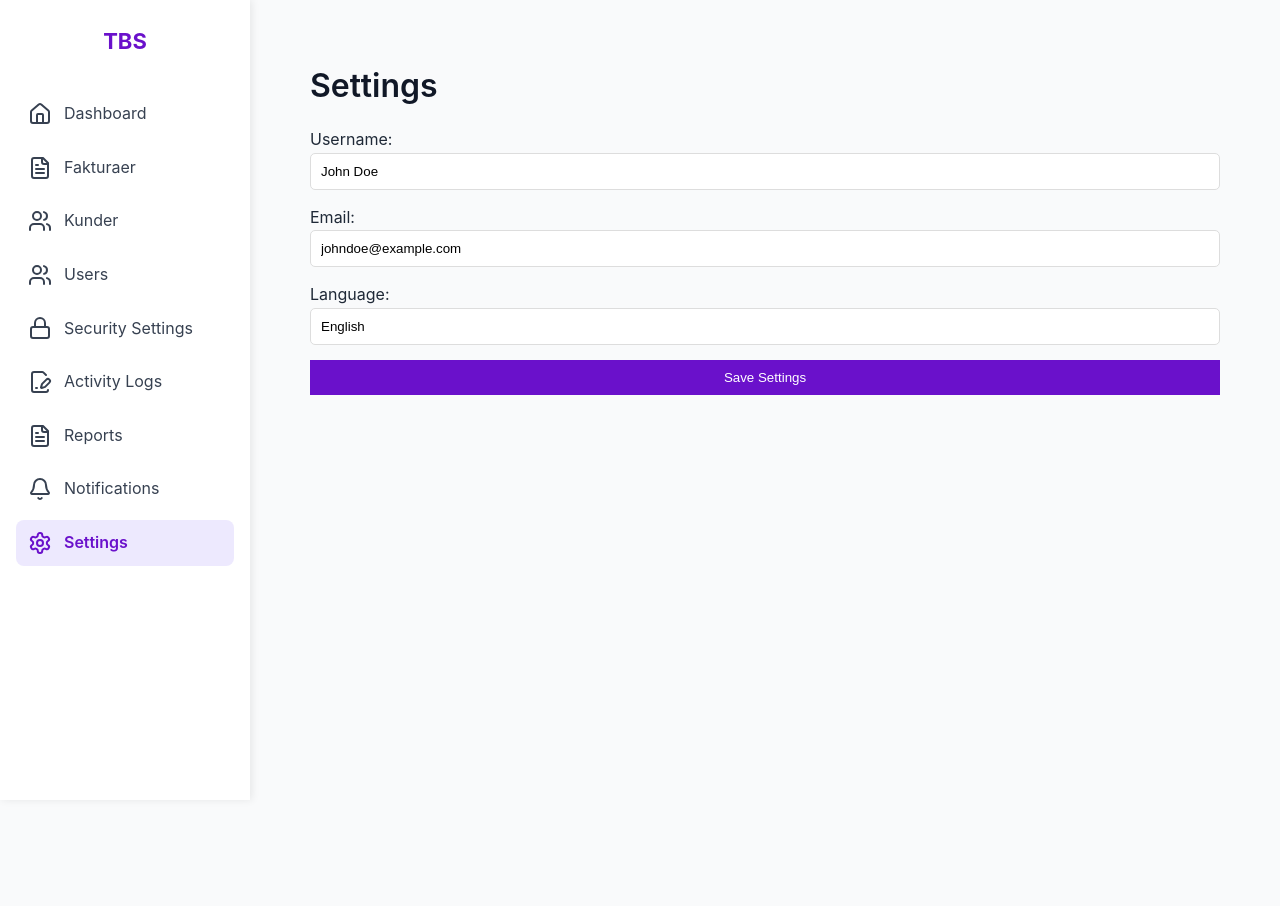
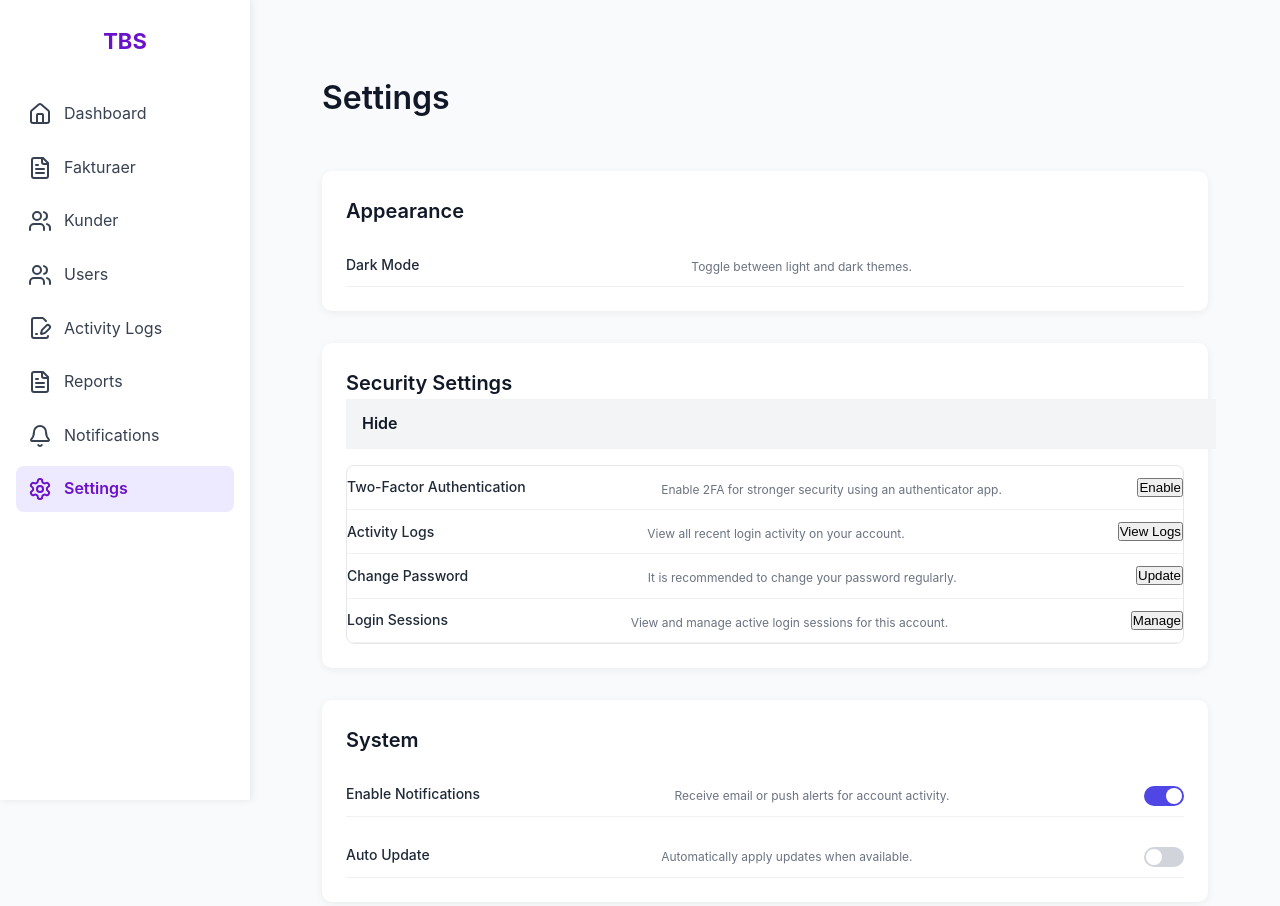
Before and after one commit to WesamNakhla/BachelorTBS, a React (Vite) app: page /settings in a window 1280 px wide. Shown: the top 906 px of the page. Before the commit the page ends 840 px from the top, so only its background shows below. Built offline with nearby package versions, Linux system fonts and the light colour scheme.

Commit message:
settings update1

```diff
--- a/src/components/Sidebar.tsx
+++ b/src/components/Sidebar.tsx
@@ -16,7 +16,6 @@ import {
   Users,
   FileText,
   Settings,
-  Lock,
   Bell,
   FileSignature,
   Menu,
@@ -28,13 +27,13 @@ const Sidebar: React.FC = () => {
   const [isSidebarOpen, setIsSidebarOpen] = useState(false);
   const location = useLocation();
 
-  // Navigation links (Roles link removed)
+  // Navigation links (Security Settings removed and merged into Settings)
   const navLinks = [
     { to: "/dashboard", label: "Dashboard", icon: <Home /> },
     { to: "/invoices", label: "Fakturaer", icon: <FileText /> },
     { to: "/customers", label: "Kunder", icon: <Users /> },
     { to: "/users", label: "Users", icon: <Users /> },
-    { to: "/settings/security", label: "Security Settings", icon: <Lock /> },
+    // { to: "/settings/security", label: "Security Settings", icon: <Lock /> }, // Removed
     { to: "/settings/security/logs", label: "Activity Logs", icon: <FileSignature /> },
     { to: "/reports", label: "Reports", icon: <FileText /> },
     { to: "/notifications", label: "Notifications", icon: <Bell /> },
--- a/src/pages/Settings/Security/ActivityLogs.tsx
+++ b/src/pages/Settings/Security/ActivityLogs.tsx
@@ -7,7 +7,7 @@ import {
   TableHeader,
   TableBody,
   TableData,
-} from "../../styles/SecurityStyles";
+} from "../../../styles/SecurityStyles";
 import axios from "axios";
 
 // Define the type for a log entry
--- a/src/pages/Settings/Security/Enable2FA.tsx
+++ b/src/pages/Settings/Security/Enable2FA.tsx
@@ -1,6 +1,6 @@
 import { useState } from "react";
 import axios from "axios";
-import { SecurityContainer, SecurityForm, Input, SubmitButton } from "../../styles/SecurityStyles";
+import { SecurityContainer, SecurityForm, Input, SubmitButton } from "../../../styles/SecurityStyles";
 
 const Enable2FA = () => {
   const [phoneNumber, setPhoneNumber] = useState("");
@@ -12,7 +12,7 @@ const Enable2FA = () => {
       await axios.post("/api/security/send-otp", { phoneNumber });
       setOtpSent(true);
       alert("OTP sent to your phone.");
-    } catch (error) {
+    } catch {
       alert("Failed to send OTP.");
     }
   };
@@ -21,7 +21,7 @@ const Enable2FA = () => {
     try {
       await axios.post("/api/security/verify-otp", { phoneNumber, otp });
       alert("Two-Factor Authentication enabled successfully!");
-    } catch (error) {
+    } catch {
       alert("Invalid OTP.");
     }
   };
--- a/src/pages/Settings/Security/SecuritySettings.tsx
+++ b/src/pages/Settings/Security/SecuritySettings.tsx
@@ -5,7 +5,7 @@ import {
   SecurityForm,
   Input,
   SubmitButton,
-} from "../../styles/SecurityStyles";
+} from "../../../styles/SecurityStyles";
 import axios from "axios";
 
 const SecuritySettings = () => {
@@ -14,7 +14,7 @@ const SecuritySettings = () => {
     accountLockThreshold: 5,
   });
 
-  const handleChange = (e) => {
+  const handleChange = (e: React.ChangeEvent<HTMLInputElement>) => {
     setSettings({ ...settings, [e.target.name]: e.target.value });
   };
 
@@ -25,17 +25,17 @@ const SecuritySettings = () => {
       });
       setSettings({ ...settings, enable2FA: response.data.enable2FA });
       alert("Two-Factor Authentication updated successfully!");
-    } catch (error) {
+    } catch {
       alert("Failed to update 2FA settings.");
     }
   };
 
-  const handleSubmit = async (e) => {
+  const handleSubmit = async (e: React.FormEvent<HTMLFormElement>) => {
     e.preventDefault();
     try {
       await axios.post("/api/security/update-settings", settings);
       alert("Security settings updated successfully!");
-    } catch (error) {
+    } catch {
       alert("Failed to update security settings.");
     }
   };
--- a/src/pages/Settings/Settings.tsx
+++ b/src/pages/Settings/Settings.tsx
@@ -1,52 +1,145 @@
-import { useState } from "react";
+import React, { useState } from "react";
 import {
   SettingsContainer,
-  SettingsForm,
-  Input,
-  SubmitButton,
+  SettingsSection,
+  SectionHeader,
+  SectionContent,
+  ExpandableBox,
+  ExpandButton,
+  ToggleWrapper,
+  SettingItem,
+  SettingLabel,
+  SettingDescription,
+  SettingAction,
 } from "../../styles/SettingsStyles";
-import axios from "axios";
 import ThemeToggle from "../../components/ThemeToggle";
 
 const Settings = () => {
-  const [settings, setSettings] = useState({
-    username: "John Doe",
-    email: "johndoe@example.com",
-    language: "English",
-  });
+  // States for toggles and collapsible sections
+  const [isSecurityExpanded, setIsSecurityExpanded] = useState(true);
+  const [isNotificationsEnabled, setIsNotificationsEnabled] = useState(true);
+  const [isAutoUpdateEnabled, setIsAutoUpdateEnabled] = useState(false);
 
-  const handleChange = (e) => {
-    setSettings({ ...settings, [e.target.name]: e.target.value });
-  };
-
-  const handleSubmit = (e) => {
-    e.preventDefault();
-    axios.post("/api/settings/update", settings).then(() => {
-      alert("Settings updated successfully!");
-    });
+  // Toggle visibility of the security section
+  const toggleSecuritySettings = () => {
+    setIsSecurityExpanded((prev) => !prev);
   };
 
   return (
     <SettingsContainer>
       <h1>Settings</h1>
-      <SettingsForm onSubmit={handleSubmit}>
-        <label>
-          Username:
-          <Input name="username" value={settings.username} onChange={handleChange} required />
-        </label>
-        <label>
-          Email:
-          <Input name="email" type="email" value={settings.email} onChange={handleChange} required />
-        </label>
-        <label>
-          Language:
-          <Input name="language" value={settings.language} onChange={handleChange} required />
-        </label>
-        <SubmitButton type="submit">Save Settings</SubmitButton>
-      </SettingsForm>
 
-      {/* Theme Toggle */}
-      <ThemeToggle />
+      {/* Appearance Section */}
+      <SettingsSection>
+        <SectionHeader>Appearance</SectionHeader>
+        <SectionContent>
+          <SettingItem>
+            <SettingLabel>Dark Mode</SettingLabel>
+            <SettingDescription>
+              Toggle between light and dark themes.
+            </SettingDescription>
+            <SettingAction>
+              <ThemeToggle />
+            </SettingAction>
+          </SettingItem>
+        </SectionContent>
+      </SettingsSection>
+
+      {/* Security Section */}
+      <SettingsSection>
+        <SectionHeader>
+          Security Settings
+          <ExpandButton onClick={toggleSecuritySettings}>
+            {isSecurityExpanded ? "Hide" : "Show"}
+          </ExpandButton>
+        </SectionHeader>
+
+        {isSecurityExpanded && (
+          <ExpandableBox>
+            <SettingItem>
+              <SettingLabel>Two-Factor Authentication</SettingLabel>
+              <SettingDescription>
+                Enable 2FA for stronger security using an authenticator app.
+              </SettingDescription>
+              <SettingAction>
+                <button>Enable</button>
+              </SettingAction>
+            </SettingItem>
+
+            <SettingItem>
+              <SettingLabel>Activity Logs</SettingLabel>
+              <SettingDescription>
+                View all recent login activity on your account.
+              </SettingDescription>
+              <SettingAction>
+                <button>View Logs</button>
+              </SettingAction>
+            </SettingItem>
+
+            <SettingItem>
+              <SettingLabel>Change Password</SettingLabel>
+              <SettingDescription>
+                It is recommended to change your password regularly.
+              </SettingDescription>
+              <SettingAction>
+                <button>Update</button>
+              </SettingAction>
+            </SettingItem>
+
+            <SettingItem>
+              <SettingLabel>Login Sessions</SettingLabel>
+              <SettingDescription>
+                View and manage active login sessions for this account.
+              </SettingDescription>
+              <SettingAction>
+                <button>Manage</button>
+              </SettingAction>
+            </SettingItem>
+          </ExpandableBox>
+        )}
+      </SettingsSection>
+
+      {/* System Settings */}
+      <SettingsSection>
+        <SectionHeader>System</SectionHeader>
+        <SectionContent>
+          <SettingItem>
+            <SettingLabel>Enable Notifications</SettingLabel>
+            <SettingDescription>
+              Receive email or push alerts for account activity.
+            </SettingDescription>
+            <SettingAction>
+              <ToggleWrapper>
+                <input
+                  type="checkbox"
+                  checked={isNotificationsEnabled}
+                  onChange={() =>
+                    setIsNotificationsEnabled(!isNotificationsEnabled)
+                  }
+                />
+              </ToggleWrapper>
+            </SettingAction>
+          </SettingItem>
+
+          <SettingItem>
+            <SettingLabel>Auto Update</SettingLabel>
+            <SettingDescription>
+              Automatically apply updates when available.
+            </SettingDescription>
+            <SettingAction>
+              <ToggleWrapper>
+                <input
+                  type="checkbox"
+                  checked={isAutoUpdateEnabled}
+                  onChange={() =>
+                    setIsAutoUpdateEnabled(!isAutoUpdateEnabled)
+                  }
+                />
+              </ToggleWrapper>
+            </SettingAction>
+          </SettingItem>
+        </SectionContent>
+      </SettingsSection>
     </SettingsContainer>
   );
 };
--- a/src/styles/SecurityStyles.ts
+++ b/src/styles/SecurityStyles.ts
@@ -1,69 +1,89 @@
+// src/styles/SecurityStyles.ts
 import styled from "styled-components";
 
-// Security Container
 export const SecurityContainer = styled.div`
-  padding: 20px;
+  padding: 24px;
+  max-width: 700px;
+  margin: 0 auto;
 `;
 
-// Security Form
 export const SecurityForm = styled.form`
   display: flex;
   flex-direction: column;
-  gap: 15px;
+  gap: 16px;
+  background-color: #fff;
+  padding: 24px;
+  border-radius: 8px;
+  box-shadow: 0 2px 6px rgba(0, 0, 0, 0.05);
+`;
 
-  label {
-    font-size: 16px;
+export const Input = styled.input`
+  padding: 10px 14px;
+  border: 1px solid #d1d5db;
+  border-radius: 8px;
+  font-size: 14px;
+  background-color: #fff;
+  width: 100%;
+`;
+
+export const SubmitButton = styled.button`
+  padding: 10px 16px;
+  font-size: 14px;
+  background-color: #3b82f6;
+  color: white;
+  border: none;
+  border-radius: 6px;
+  cursor: pointer;
+
+  &:hover {
+    background-color: #2563eb;
   }
 `;
 
-// Input Fields
-export const Input = styled.input`
-  padding: 10px;
-  border: 1px solid #ddd;
-  border-radius: 5px;
-  width: 100%;
-`;
-
-// Save Button
-export const SubmitButton = styled.button`
-  background: #6a11cb;
-  color: white;
-  padding: 10px;
-  border: none;
-  cursor: pointer;
-`;
-
-// Logs Container
-export const LogsContainer = styled.div`
-  padding: 20px;
-`;
-
-// Activity Logs Table
-export const LogsTable = styled.table`
+// Optional table styles for logs
+export const Table = styled.table`
   width: 100%;
   border-collapse: collapse;
   margin-top: 20px;
+  background-color: #fff;
+  border-radius: 8px;
+  overflow: hidden;
+  box-shadow: 0 2px 5px rgba(0, 0, 0, 0.05);
 `;
 
 export const TableHead = styled.thead`
-  background: #6a11cb;
-  color: white;
+  background-color: #f3f4f6;
 `;
 
+export const TableBody = styled.tbody``;
+
 export const TableRow = styled.tr`
-  &:nth-child(even) {
-    background: #f9f9f9;
+  &:hover {
+    background-color: #f9fafb;
   }
 `;
 
 export const TableHeader = styled.th`
-  padding: 10px;
+  padding: 14px;
+  font-size: 14px;
   text-align: left;
 `;
 
-export const TableBody = styled.tbody``;
+export const TableData = styled.td`
+  padding: 14px;
+  font-size: 14px;
+  color: #4b5563;
+`;
+// Existing exports from SecurityStyles
 
-export const TableData = styled.td`
-  padding: 10px;
-  border-bottom: 1px solid #ddd;
+// Add LogsContainer export
+export const LogsContainer = styled.div`
+  padding: 20px;
+  background-color: #f9f9f9;
+  border-radius: 8px;
 `;
+
+// Add LogsTable export if missing
+export const LogsTable = styled.table`
+  /* Add your table styles here */
+`;
--- a/src/styles/SettingsStyles.ts
+++ b/src/styles/SettingsStyles.ts
@@ -1,45 +1,198 @@
+// src/styles/SettingsStyles.ts
 import styled from "styled-components";
 
-// Settings Container
+// Main container for all settings sections
 export const SettingsContainer = styled.div`
-  padding: 20px;
+  padding: 32px;
+  max-width: 1000px;
+  margin: 0 auto;
+  display: flex;
+  flex-direction: column;
+  gap: 32px;
 `;
 
-// Settings Form
-export const SettingsForm = styled.form`
+// Individual section block (e.g., Appearance, Security)
+export const SettingsSection = styled.div`
+  background-color: ${({ theme }) => theme.cardBg || "#fff"};
+  border-radius: 10px;
+  padding: 24px;
+  box-shadow: 0 2px 8px rgba(0, 0, 0, 0.06);
+  transition: background-color 0.3s ease;
+`;
+
+// Section header
+export const SectionHeader = styled.h2`
+  font-size: 20px;
+  font-weight: 600;
+  color: ${({ theme }) => theme.textPrimary || "#111827"};
+  margin-bottom: 16px;
+`;
+
+// Content inside each section
+export const SectionContent = styled.div`
   display: flex;
   flex-direction: column;
-  gap: 15px;
+  gap: 16px;
+`;
 
-  label {
-    font-size: 16px;
+// Regular input field
+export const Input = styled.input`
+  padding: 10px 14px;
+  font-size: 14px;
+  border: 1px solid #d1d5db;
+  border-radius: 8px;
+  background-color: ${({ theme }) => theme.inputBg || "#fff"};
+  color: ${({ theme }) => theme.inputText || "#111827"};
+  width: 100%;
+`;
+
+// Save/submit button
+export const SubmitButton = styled.button`
+  background-color: ${({ theme }) => theme.success || "#10b981"};
+  color: white;
+  border: none;
+  padding: 10px 18px;
+  font-size: 14px;
+  border-radius: 6px;
+  cursor: pointer;
+
+  &:hover {
+    background-color: ${({ theme }) => theme.successDark || "#059669"};
   }
 `;
 
-// Input Fields
-export const Input = styled.input`
-  padding: 10px;
-  border: 1px solid #ddd;
-  border-radius: 5px;
-  width: 100%;
+// Simple visual divider between sections
+export const Divider = styled.hr`
+  border: none;
+  border-top: 1px solid #e5e7eb;
+  margin: 16px 0;
 `;
 
-// Save Button
-export const SubmitButton = styled.button`
-  background: #6a11cb;
-  color: white;
-  padding: 10px;
-  border: none;
-  cursor: pointer;
+// Flex layout row for inputs/controls
+export const FlexRow = styled.div`
+  display: flex;
+  gap: 16px;
+  flex-wrap: wrap;
+  align-items: center;
 `;
 
-// Toggle Button for Dark/Light Mode
+// Label for inputs or toggles
+export const Label = styled.label`
+  font-size: 14px;
+  font-weight: 500;
+  color: ${({ theme }) => theme.textSecondary || "#374151"};
+`;
+
+// Expandable section wrapper
+export const ExpandableBox = styled.div`
+  background-color: ${({ theme }) => theme.cardBg || "#fff"};
+  border: 1px solid #e5e7eb;
+  border-radius: 8px;
+  margin-top: 12px;
+  overflow: hidden;
+`;
+
+// Expand/collapse button
+export const ExpandButton = styled.button`
+  all: unset;
+  width: 100%;
+  padding: 12px 16px;
+  font-size: 16px;
+  font-weight: 600;
+  cursor: pointer;
+  color: ${({ theme }) => theme.textPrimary || "#111827"};
+  display: flex;
+  justify-content: space-between;
+  align-items: center;
+  background-color: ${({ theme }) => theme.sectionHeaderBg || "#f3f4f6"};
+
+  &:hover {
+    background-color: ${({ theme }) => theme.hoverBg || "#e5e7eb"};
+  }
+`;
+
+// Collapsible content area
+// Wrapper for custom toggle elements like checkboxes or switches
+export const ToggleWrapper = styled.div`
+  display: flex;
+  align-items: center;
+  justify-content: flex-end;
+  height: 100%;
+  padding-top: 4px;
+
+  input[type="checkbox"] {
+    width: 40px;
+    height: 20px;
+    appearance: none;
+    background-color: #d1d5db;
+    border-radius: 999px;
+    position: relative;
+    transition: background-color 0.3s ease;
+    cursor: pointer;
+
+    &:checked {
+      background-color: #4f46e5;
+    }
+
+    &::before {
+      content: "";
+      position: absolute;
+      top: 2px;
+      left: 2px;
+      width: 16px;
+      height: 16px;
+      background-color: white;
+      border-radius: 50%;
+      transition: transform 0.3s ease;
+    }
+
+    &:checked::before {
+      transform: translateX(20px);
+    }
+  }
+`;
+
+// Individual setting item inside a section
+export const SettingItem = styled.div`
+  display: flex;
+  justify-content: space-between;
+  align-items: center;
+  padding: 10px 0;
+  border-bottom: 1px solid #f1f1f1;
+`;
+
+// Setting label (left text)
+export const SettingLabel = styled.div`
+  font-size: 14px;
+  font-weight: 500;
+  color: ${({ theme }) => theme.textPrimary || "#1f2937"};
+`;
+
+// Description below label
+export const SettingDescription = styled.div`
+  font-size: 12px;
+  color: ${({ theme }) => theme.textSecondary || "#6b7280"};
+  margin-top: 4px;
+`;
+
+// Right side action (e.g., switch or button)
+export const SettingAction = styled.div`
+  display: flex;
+  align-items: center;
+  gap: 8px;
+`;
+// ToggleButton used in ThemeToggle for switching themes
 export const ToggleButton = styled.button`
-  background: #222;
-  color: white;
-  padding: 10px;
+  background-color: ${({ theme }) => theme.buttonBg || "#4f46e5"};
+  color: ${({ theme }) => theme.buttonText || "#ffffff"};
   border: none;
+  padding: 10px 16px;
+  font-size: 14px;
+  border-radius: 6px;
   cursor: pointer;
-  margin-top: 20px;
-  width: 100%;
+  transition: background-color 0.3s ease;
+
+  &:hover {
+    background-color: ${({ theme }) => theme.buttonHover || "#4338ca"};
+  }
 `;
```
